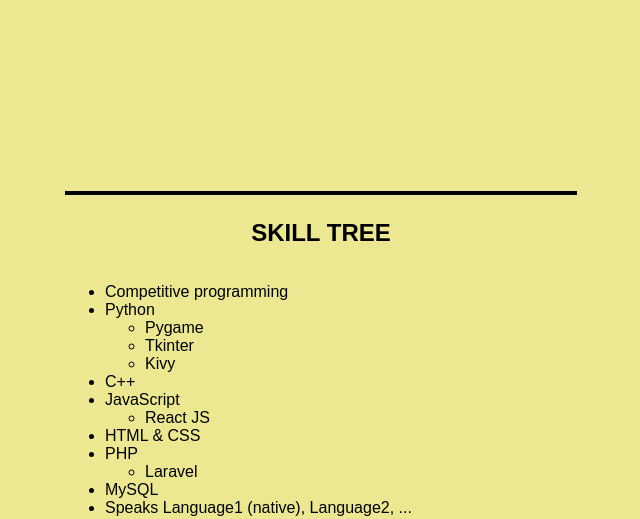
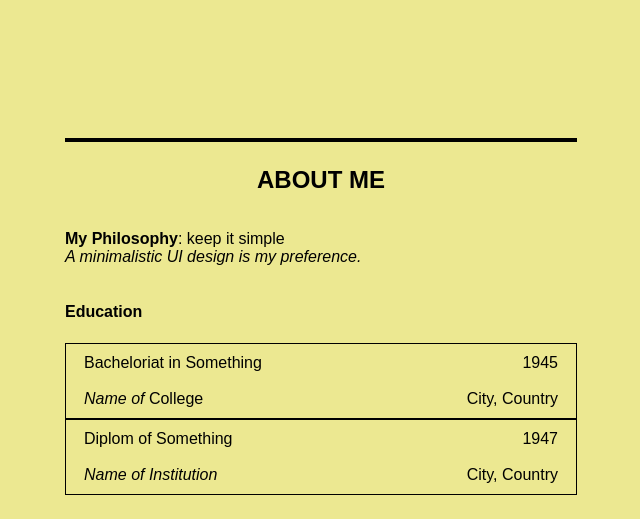
Before and after one commit to IMAD-Majid/portfolio-template, a plain HTML site: page index.html in a window 1280 px wide. Shown: the part 2281-2800 px from the top of the page, without its empty margins (319-959 px from the left). Drawn offline with Linux system fonts and the light colour scheme.

Commit message:
removed skill tree

```diff
--- a/index.html
+++ b/index.html
@@ -51,45 +51,6 @@
     </a>
 
     <div id="projects">
-    </div>
-
-    <div class="section">
-        <h2>Skill Tree</h2>
-        <ul>
-            <li>
-                Competitive programming
-            </li>
-            <li>
-                Python
-                <ul>
-                    <li>Pygame</li>
-                    <li>Tkinter</li>
-                    <li>Kivy</li>
-                </ul>
-            </li>
-            <li>
-                C++
-            </li>
-            <li>
-                JavaScript
-                <ul>
-                    <li>React JS</li>
-                </ul>
-            </li>
-            <li>
-                HTML & CSS
-            </li>
-            <li>
-                PHP
-                <ul>
-                    <li>Laravel</li>
-                </ul>
-            </li>
-            <li>
-                MySQL
-            </li>
-            <li>Speaks Language1 (native), Language2, ...</li>
-        </ul>
     </div>
 
     <a class="abandoned" href="" target="_blank">
```
